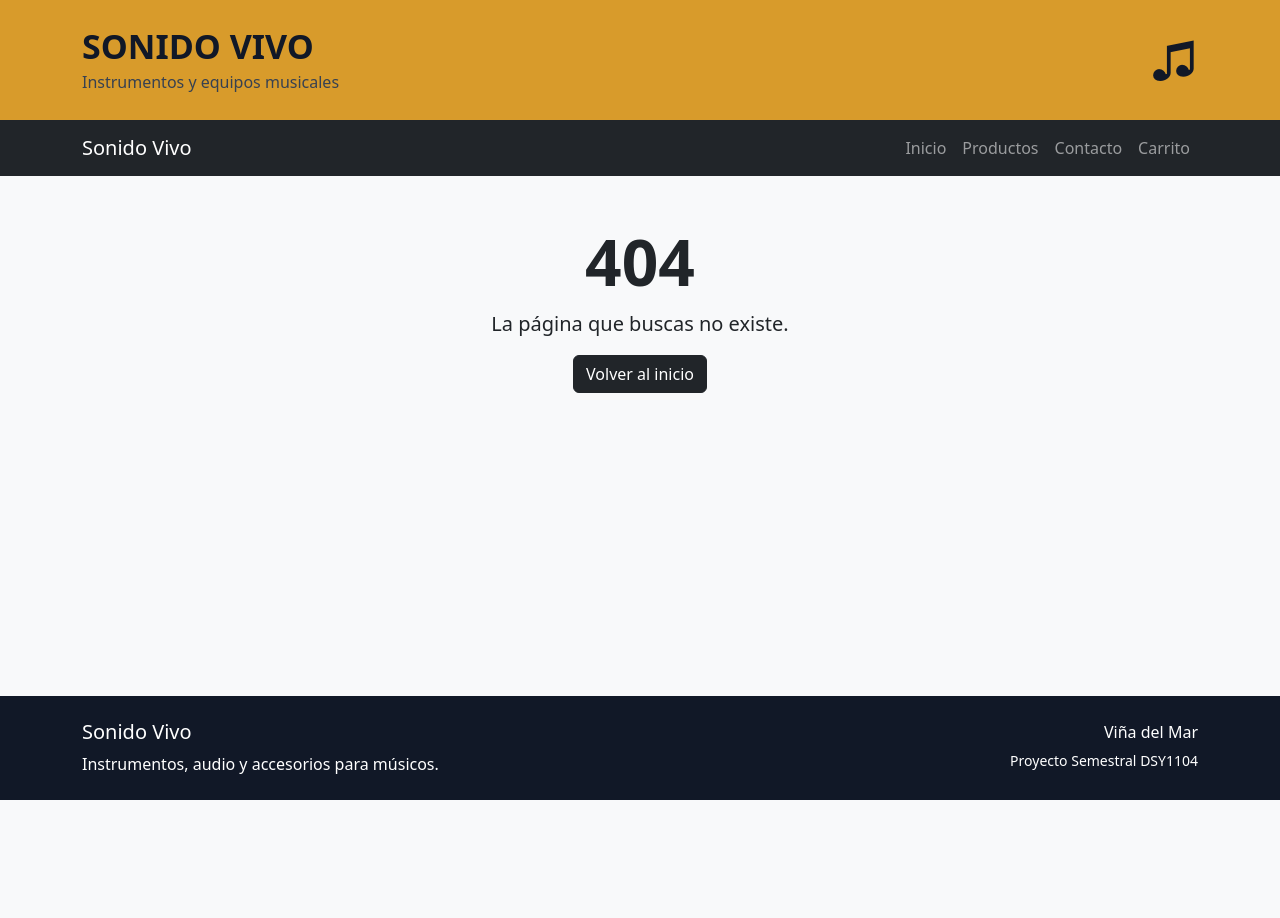
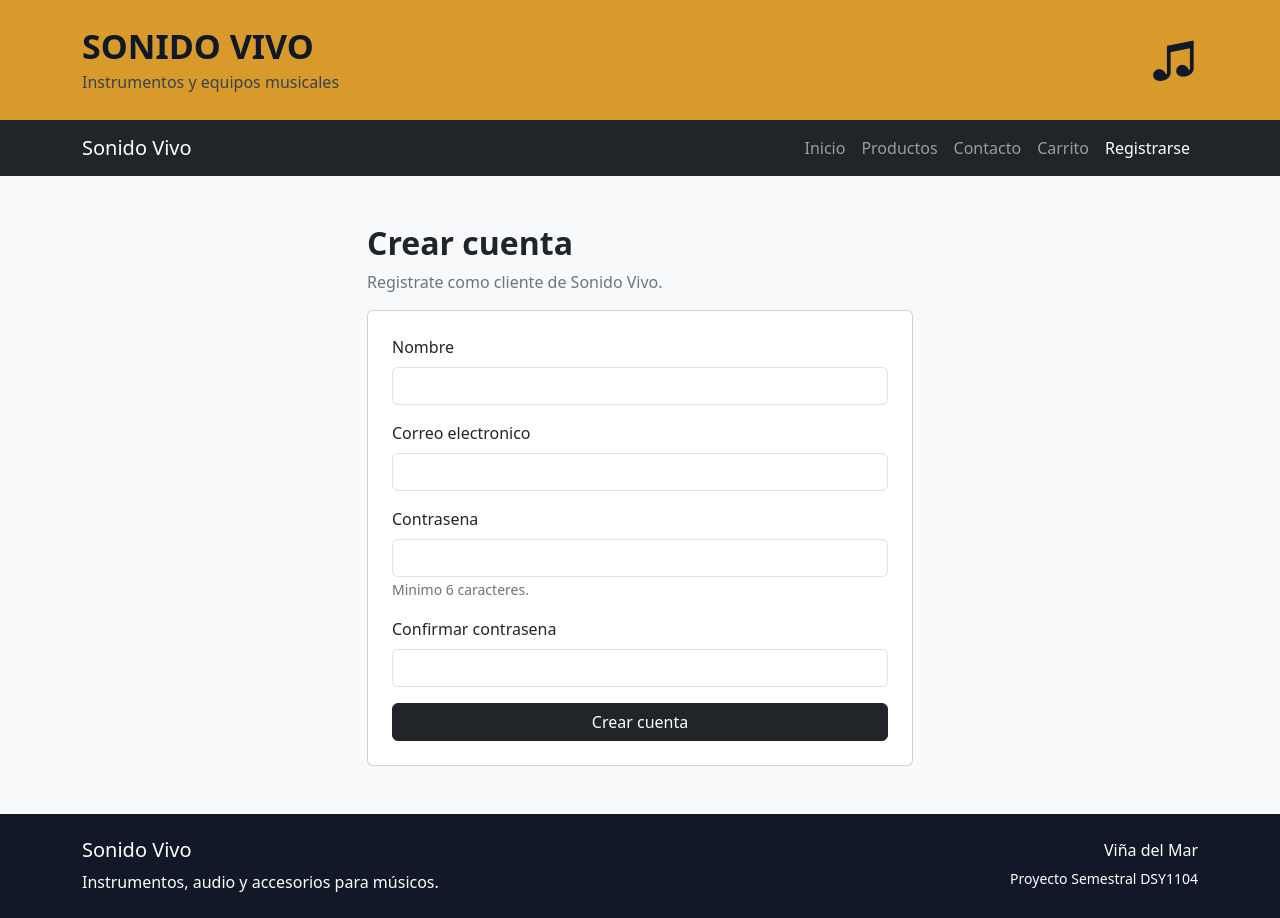
Before and after one commit to pablgonzalezr-cyber/SonidoVivo, a React app in the folder frontend/: page /registro in a window 1280 px wide. Before the commit the page ends 800 px from the top, so only its background shows below. Built offline with nearby package versions, Linux system fonts and the light colour scheme; the HTML template or start-up script is replaced by a standard one.

Commit message:
Se agrega registro de clientes con validaciones

```diff
--- a/frontend/src/App.jsx
+++ b/frontend/src/App.jsx
@@ -1,13 +1,13 @@
 import { Routes, Route } from "react-router-dom";
 
 import LayoutPrincipal from "./components/LayoutPrincipal";
-
-import Carrito from "./pages/Carrito";
 
 import Inicio from "./pages/Inicio";
 import Productos from "./pages/Productos";
 import DetalleProducto from "./pages/DetalleProducto";
 import Contacto from "./pages/Contacto";
+import Carrito from "./pages/Carrito";
+import Registro from "./pages/Registro";
 import NotFound from "./pages/NotFound";
 
 
@@ -44,13 +44,20 @@ function App() {
 
 
                 <Route
+                    path="/carrito"
+                    element={<Carrito />}
+                />
+
+
+                <Route
+                    path="/registro"
+                    element={<Registro />}
+                />
+
+
+                <Route
                     path="*"
                     element={<NotFound />}
-                />
-
-                <Route
-                    path="/carrito"
-                    element={<Carrito />}
                 />
 
             </Route>
--- a/frontend/src/components/Navbar.jsx
+++ b/frontend/src/components/Navbar.jsx
@@ -96,6 +96,19 @@ function Navbar() {
 
                         </li>
 
+                        <li className="nav-item">
+
+                            <NavLink
+                                className="nav-link"
+                                to="/registro"
+                            >
+
+                                Registrarse
+
+                            </NavLink>
+
+                        </li>
+
                     </ul>
 
                 </div>
--- /dev/null
+++ b/frontend/src/pages/Registro.jsx
@@ -0,0 +1,316 @@
+import { useState } from "react";
+
+import {
+    validarNombre,
+    validarCorreo,
+    validarContrasena,
+    validarConfirmacionContrasena
+} from "../utils/validaciones";
+
+import {
+    correoRegistrado,
+    registrarUsuario
+} from "../services/usuariosService";
+
+
+function Registro() {
+
+    const [nombre, setNombre] = useState("");
+
+    const [correo, setCorreo] = useState("");
+
+    const [contrasena, setContrasena] = useState("");
+
+    const [
+        confirmarContrasena,
+        setConfirmarContrasena
+    ] = useState("");
+
+
+    const [error, setError] = useState("");
+
+    const [registrado, setRegistrado] =
+        useState(false);
+
+
+    function enviarRegistro(evento) {
+
+        evento.preventDefault();
+
+        setRegistrado(false);
+
+
+        if (!validarNombre(nombre)) {
+
+            setError(
+                "El nombre debe tener al menos 3 caracteres."
+            );
+
+            return;
+
+        }
+
+
+        if (!validarCorreo(correo)) {
+
+            setError(
+                "Ingresa un correo valido."
+            );
+
+            return;
+
+        }
+
+
+        if (!validarContrasena(contrasena)) {
+
+            setError(
+                "La contrasena debe tener al menos 6 caracteres."
+            );
+
+            return;
+
+        }
+
+
+        if (
+            !validarConfirmacionContrasena(
+                contrasena,
+                confirmarContrasena
+            )
+        ) {
+
+            setError(
+                "Las contrasenas no coinciden."
+            );
+
+            return;
+
+        }
+
+
+        if (correoRegistrado(correo)) {
+
+            setError(
+                "El correo ya se encuentra registrado."
+            );
+
+            return;
+
+        }
+
+
+        registrarUsuario({
+
+            nombre: nombre,
+
+            correo: correo,
+
+            contrasena: contrasena
+
+        });
+
+
+        setError("");
+
+        setRegistrado(true);
+
+
+        setNombre("");
+
+        setCorreo("");
+
+        setContrasena("");
+
+        setConfirmarContrasena("");
+
+    }
+
+
+    return (
+
+        <section className="container py-5">
+
+            <div className="row justify-content-center">
+
+                <div className="col-12 col-md-8 col-lg-6">
+
+                    <h2 className="fw-bold">
+
+                        Crear cuenta
+
+                    </h2>
+
+
+                    <p className="text-secondary">
+
+                        Registrate como cliente
+                        de Sonido Vivo.
+
+                    </p>
+
+
+                    {error && (
+
+                        <div className="alert alert-danger">
+
+                            {error}
+
+                        </div>
+
+                    )}
+
+
+                    {registrado && (
+
+                        <div className="alert alert-success">
+
+                            Usuario registrado correctamente.
+
+                        </div>
+
+                    )}
+
+
+                    <form
+                        className="card p-4"
+                        onSubmit={enviarRegistro}
+                    >
+
+                        <div className="mb-3">
+
+                            <label
+                                htmlFor="nombreRegistro"
+                                className="form-label"
+                            >
+
+                                Nombre
+
+                            </label>
+
+
+                            <input
+                                id="nombreRegistro"
+                                type="text"
+                                className="form-control"
+                                value={nombre}
+                                onChange={(evento) =>
+                                    setNombre(
+                                        evento.target.value
+                                    )
+                                }
+                            />
+
+                        </div>
+
+
+                        <div className="mb-3">
+
+                            <label
+                                htmlFor="correoRegistro"
+                                className="form-label"
+                            >
+
+                                Correo electronico
+
+                            </label>
+
+
+                            <input
+                                id="correoRegistro"
+                                type="email"
+                                className="form-control"
+                                value={correo}
+                                onChange={(evento) =>
+                                    setCorreo(
+                                        evento.target.value
+                                    )
+                                }
+                            />
+
+                        </div>
+
+
+                        <div className="mb-3">
+
+                            <label
+                                htmlFor="contrasenaRegistro"
+                                className="form-label"
+                            >
+
+                                Contrasena
+
+                            </label>
+
+
+                            <input
+                                id="contrasenaRegistro"
+                                type="password"
+                                className="form-control"
+                                value={contrasena}
+                                onChange={(evento) =>
+                                    setContrasena(
+                                        evento.target.value
+                                    )
+                                }
+                            />
+
+                            <small className="text-secondary">
+
+                                Minimo 6 caracteres.
+
+                            </small>
+
+                        </div>
+
+
+                        <div className="mb-3">
+
+                            <label
+                                htmlFor="confirmarContrasena"
+                                className="form-label"
+                            >
+
+                                Confirmar contrasena
+
+                            </label>
+
+
+                            <input
+                                id="confirmarContrasena"
+                                type="password"
+                                className="form-control"
+                                value={confirmarContrasena}
+                                onChange={(evento) =>
+                                    setConfirmarContrasena(
+                                        evento.target.value
+                                    )
+                                }
+                            />
+
+                        </div>
+
+
+                        <button
+                            type="submit"
+                            className="btn btn-dark"
+                        >
+
+                            Crear cuenta
+
+                        </button>
+
+                    </form>
+
+                </div>
+
+            </div>
+
+        </section>
+
+    );
+
+}
+
+
+export default Registro;
--- /dev/null
+++ b/frontend/src/services/usuariosService.js
@@ -0,0 +1,84 @@
+const CLAVE_USUARIOS = "sonidoVivoUsuarios";
+
+
+function obtenerUsuarios() {
+
+    const datos =
+        localStorage.getItem(CLAVE_USUARIOS);
+
+
+    if (!datos) {
+
+        return [];
+
+    }
+
+
+    return JSON.parse(datos);
+
+}
+
+
+function guardarUsuarios(usuarios) {
+
+    localStorage.setItem(
+        CLAVE_USUARIOS,
+        JSON.stringify(usuarios)
+    );
+
+}
+
+
+function correoRegistrado(correo) {
+
+    const usuarios = obtenerUsuarios();
+
+
+    return usuarios.some(
+        (usuario) =>
+            usuario.correo.toLowerCase() ===
+            correo.trim().toLowerCase()
+    );
+
+}
+
+
+function registrarUsuario(usuario) {
+
+    const usuarios = obtenerUsuarios();
+
+
+    const nuevoUsuario = {
+
+        id: Date.now(),
+
+        nombre: usuario.nombre.trim(),
+
+        correo:
+            usuario.correo
+                .trim()
+                .toLowerCase(),
+
+        contrasena: usuario.contrasena,
+
+        rol: "CLIENTE"
+
+    };
+
+
+    usuarios.push(nuevoUsuario);
+
+
+    guardarUsuarios(usuarios);
+
+
+    return nuevoUsuario;
+
+}
+
+
+export {
+    obtenerUsuarios,
+    correoRegistrado,
+    registrarUsuario
+};
--- a/frontend/src/utils/validaciones.js
+++ b/frontend/src/utils/validaciones.js
@@ -22,8 +22,27 @@ function validarMensaje(mensaje) {
 }
 
 
+function validarContrasena(contrasena) {
+
+    return contrasena.length >= 6;
+
+}
+
+
+function validarConfirmacionContrasena(
+    contrasena,
+    confirmarContrasena
+) {
+
+    return contrasena === confirmarContrasena;
+
+}
+
+
 export {
     validarNombre,
     validarCorreo,
-    validarMensaje
+    validarMensaje,
+    validarContrasena,
+    validarConfirmacionContrasena
 };
```
